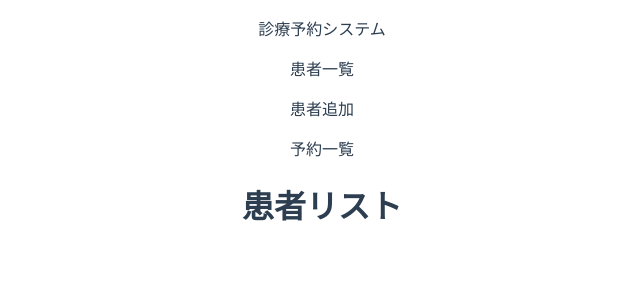
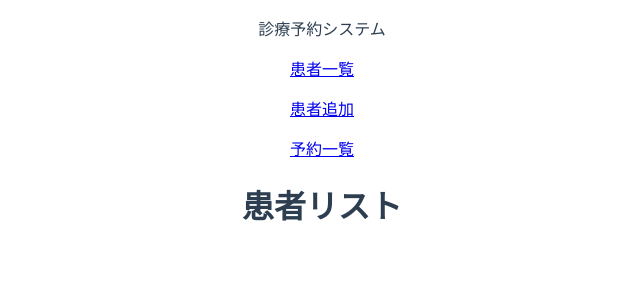
Before and after one commit to YanaPIIDXer/HospitalReserveSystem, a Vue app in the folder frontend/src/: page / in a window 1280 px wide. Shown: the top 300 px of the page, without its empty margins (318-958 px from the left). Built offline with nearby package versions, Linux system fonts and the light colour scheme; the HTML template or start-up script is replaced by a standard one.

Commit message:
踏んだリンクに応じてページを切り替えるようにした

```diff
--- a/frontend/src/src/components/navbar/NavBar.vue
+++ b/frontend/src/src/components/navbar/NavBar.vue
@@ -2,9 +2,9 @@
     <nav class="navbar navbar-expand-lg navbar-dark bg-primary">
         <p class="navbar-brand">診療予約システム</p>
         <div class="navbar-nav">
-            <nav-bar-item text="患者一覧" index=0 :selectedIndex="selectedIndex" @on-click="onClickItem" />
-            <nav-bar-item text="患者追加" index=1 :selectedIndex="selectedIndex" @on-click="onClickItem" />
-            <nav-bar-item text="予約一覧" index=2 :selectedIndex="selectedIndex" @on-click="onClickItem" />
+            <nav-bar-item text="患者一覧" path="/" index=0 :selectedIndex="selectedIndex" @on-click="onClickItem" />
+            <nav-bar-item text="患者追加" path="/register_patient" index=1 :selectedIndex="selectedIndex" @on-click="onClickItem" />
+            <nav-bar-item text="予約一覧" path="reserve_list" index=2 :selectedIndex="selectedIndex" @on-click="onClickItem" />
         </div>
     </nav>
 </template>
@@ -25,7 +25,6 @@ export default {
     methods: {
         onClickItem: function(index) {
             this.selectedIndex = index;
-            this.$emit("on-select", this.selectedIndex);
         }
     }
 }
--- a/frontend/src/src/components/navbar/NavBarItem.vue
+++ b/frontend/src/src/components/navbar/NavBarItem.vue
@@ -1,5 +1,7 @@
 <template>
-    <p class="nav-item nav-link" v-on:click="onClick()" v-bind:class="{active:(selectedIndex == index)}">{{ text }}</p>
+    <router-link v-bind:to="path">
+        <p class="nav-item nav-link" v-on:click="onClick()" v-bind:class="{active:(selectedIndex == index)}">{{ text }}</p>
+    </router-link>
 </template>
 
 <script>
@@ -7,6 +9,7 @@ export default {
     name: "NavBarItem",
     props: {
         text: String,
+        path: String,
         index: Number,
         selectedIndex: Number
     },
```
